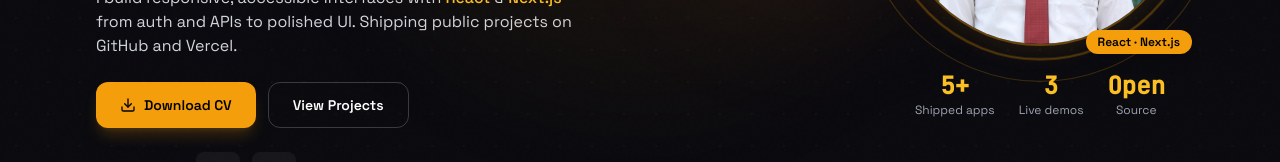
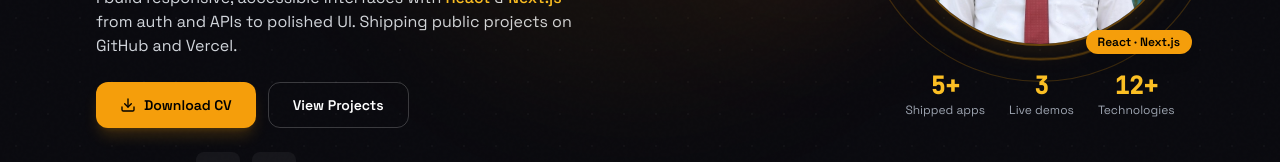
Before and after one commit to khalidhasan-m/portfolio_nextjs, a Next.js app: page / in a window 1280 px wide. Shown: the part 478-640 px from the top of the page. Built offline with nearby package versions, Linux system fonts and the light colour scheme.

Commit message:
Hero: replace Open Source stat with numeric tech count + glitch counter animation

```diff
--- a/src/components/Hero.jsx
+++ b/src/components/Hero.jsx
@@ -1,9 +1,66 @@
 "use client";
-import { useState } from "react";
+import { useState, useEffect } from "react";
 import Image from "next/image";
 import { motion } from "framer-motion";
 import { FiGithub, FiLinkedin, FiDownload } from "react-icons/fi";
 import { PROFILE_AVATAR_FALLBACK, RESUME_PDF } from "@/data/assets";
+
+const STATS = [
+  { end: 5, suffix: "+", label: "Shipped apps" },
+  { end: 3, suffix: "", label: "Live demos" },
+  { end: 12, suffix: "+", label: "Technologies" },
+];
+
+function GlitchStat({ end, suffix, label, delay = 0 }) {
+  const [display, setDisplay] = useState("—");
+  const [done, setDone] = useState(false);
+
+  useEffect(() => {
+    const reduce =
+      typeof window !== "undefined" &&
+      window.matchMedia("(prefers-reduced-motion: reduce)").matches;
+
+    if (reduce) {
+      setDisplay(`${end}${suffix}`);
+      setDone(true);
+      return;
+    }
+
+    let frame = 0;
+    const totalFrames = 18;
+    const start = window.setTimeout(() => {
+      const id = window.setInterval(() => {
+        frame += 1;
+        if (frame >= totalFrames) {
+          window.clearInterval(id);
+          setDisplay(`${end}${suffix}`);
+          setDone(true);
+          return;
+        }
+        // Random glitch digits then settle
+        const noise = Math.floor(Math.random() * (end * 3 + 9)) + 1;
+        setDisplay(`${noise}${suffix}`);
+      }, 45);
+      return () => window.clearInterval(id);
+    }, delay);
+
+    return () => window.clearTimeout(start);
+  }, [end, suffix, delay]);
+
+  return (
+    <div className="text-center" role="listitem">
+      <p
+        className={`text-xl sm:text-2xl font-bold text-amber-700 dark:text-amber-400 font-mono tabular-nums min-h-[1.75rem] transition-opacity ${
+          done ? "opacity-100" : "opacity-90"
+        }`}
+        aria-label={`${end}${suffix} ${label}`}
+      >
+        <span aria-hidden="true">{display}</span>
+      </p>
+      <p className="text-[10px] sm:text-xs dark:text-gray-400 text-gray-600">{label}</p>
+    </div>
+  );
+}
 
 export default function Hero() {
   const [useFallback, setUseFallback] = useState(false);
@@ -127,15 +184,14 @@ export default function Hero() {
             </div>
 
             <div className="flex items-center gap-4 sm:gap-6" role="list" aria-label="Highlights">
-              {[
-                { value: "5+", label: "Shipped apps" },
-                { value: "3", label: "Live demos" },
-                { value: "Open", label: "Source" },
-              ].map((stat) => (
-                <div key={stat.label} className="text-center" role="listitem">
-                  <p className="text-xl sm:text-2xl font-bold text-amber-700 dark:text-amber-400 font-mono">{stat.value}</p>
-                  <p className="text-[10px] sm:text-xs dark:text-gray-400 text-gray-600">{stat.label}</p>
-                </div>
+              {STATS.map((stat, i) => (
+                <GlitchStat
+                  key={stat.label}
+                  end={stat.end}
+                  suffix={stat.suffix}
+                  label={stat.label}
+                  delay={200 + i * 120}
+                />
               ))}
             </div>
           </motion.div>
```
